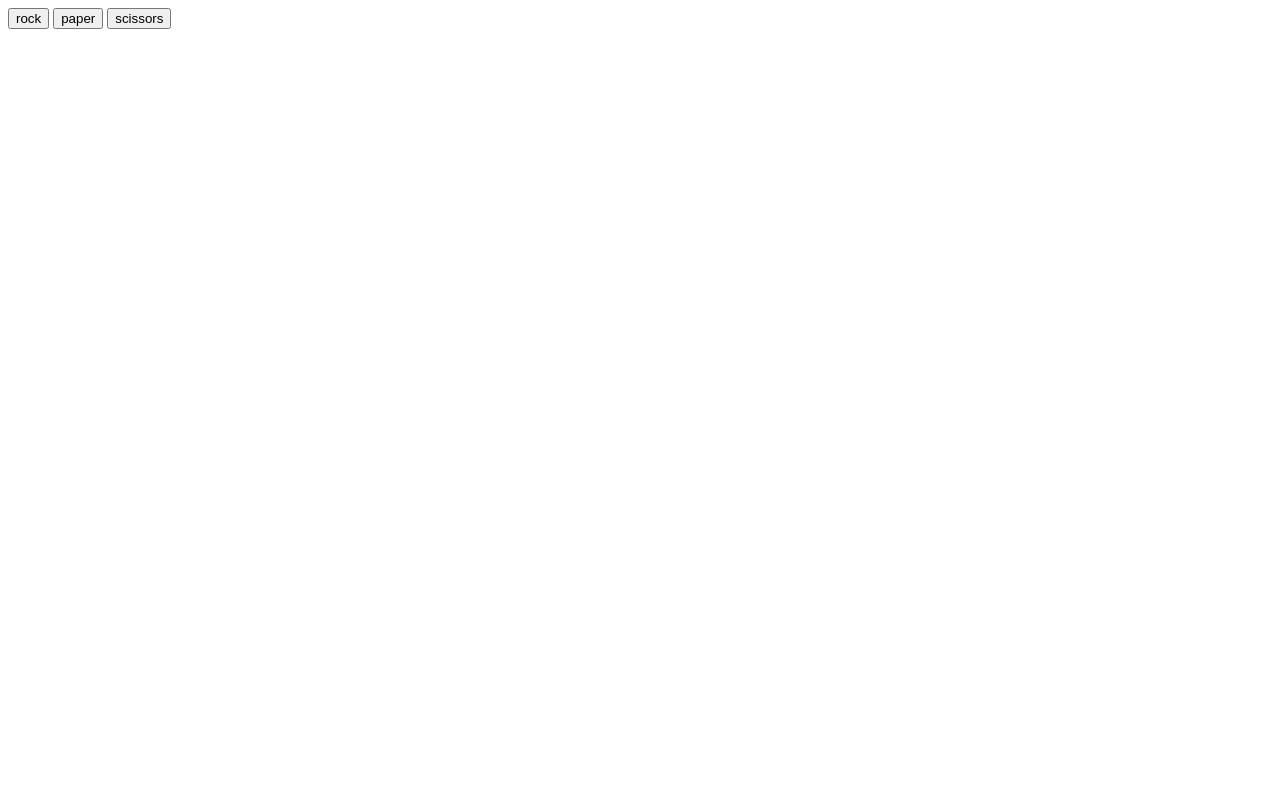
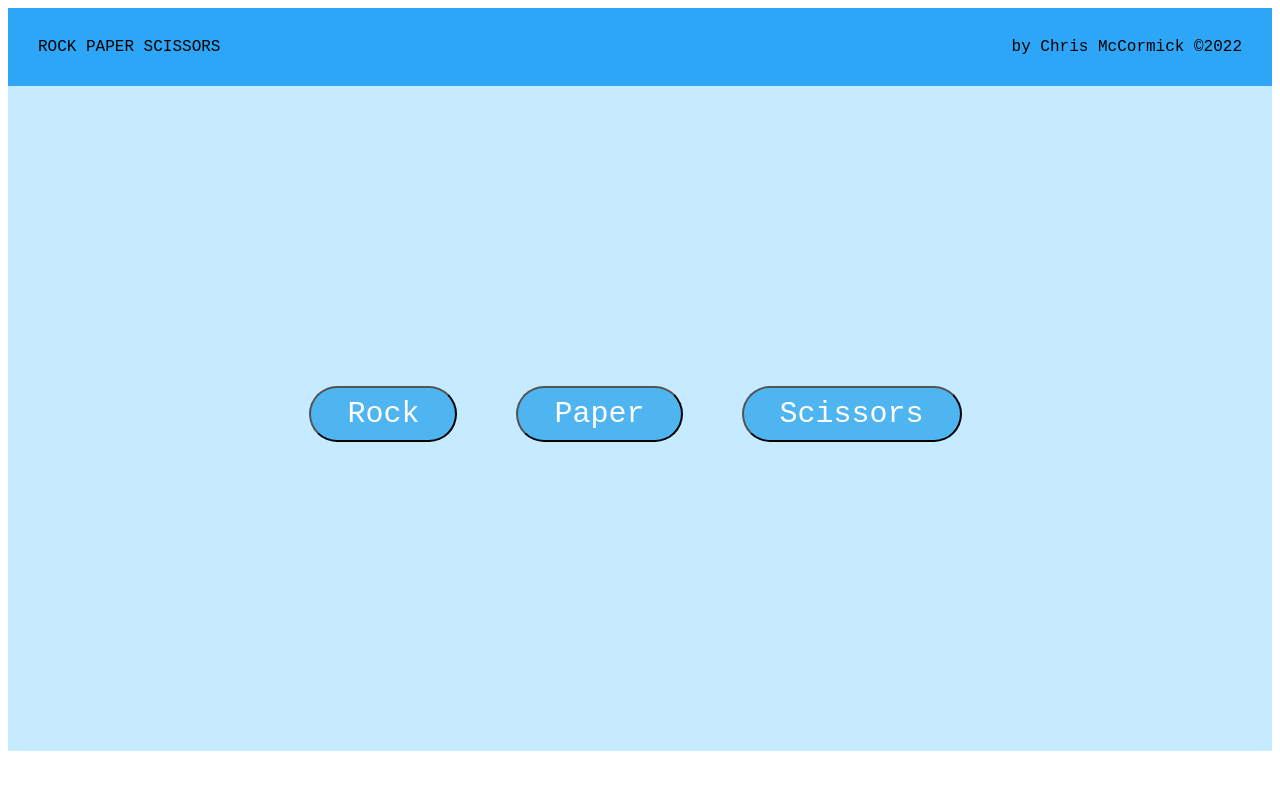
Before and after one commit to c-mccormick007/Classic-RPS, a plain HTML site: page index.html in a window 1280 px wide. Drawn offline with Linux system fonts and the light colour scheme.

Commit message:
add styles to the website

```diff
--- a/index.html
+++ b/index.html
@@ -2,12 +2,23 @@
 <html lang="en">
   <head>
     <meta charset="UTF-8">
+    <link rel="stylesheet" href="style.css">
     <title>Rock Paper Scissors</title>
   </head>
   <body>
-    <button class="gameBtn" value="rock">rock</button>
-    <button class="gameBtn" value="paper">paper</button>
-    <button class="gameBtn" value="scissors">scissors</button>
-	<script src="index.js"></script>
+    <div class="header">
+      <div class="logo headertext">ROCK PAPER SCISSORS</div>
+      <div class="author headertext">by Chris McCormick ©2022</div>
+    </div>
+
+
+    <div class="container">
+
+      <button class="gameBtn" value="rock">Rock</button>
+      <button class="gameBtn" value="paper">Paper</button>
+      <button class="gameBtn" value="scissors">Scissors</button>
+	  </div>
+
+    <script src="index.js"></script>
   </body>
 </html>
--- a/index.js
+++ b/index.js
@@ -38,7 +38,6 @@ let result = "";
 for (let i = 0; i < buttons.length; i++){
     buttons[i].addEventListener('click', () => {
         result = playRound(buttons[i].value,computerPlay());
-        console.log(result);
     });
 }
 /* function game(){
--- /dev/null
+++ b/style.css
@@ -0,0 +1,48 @@
+
+.header {
+    padding: 30px;
+    background-color: #2da6f7;
+    display: flex;
+    align-items: center;
+    justify-content: space-between;
+}
+
+body{
+    font-family: "Lucidia Console", "Courier New", monospace;
+}
+
+.container{
+    display: flex;
+    align-items: center;
+    justify-content: center;
+    flex-wrap: wrap;
+    padding: 100px;
+    padding-top: 300px;
+    padding-bottom: 300px;
+    gap: 50px;
+    background-color: #c6eaff;
+}
+
+.gameBtn{
+    display:inline-block;
+    padding:0.3em 1.2em;
+    margin:0 0.3em 0.3em 0;
+    border-radius:2em;
+    box-sizing: border-box;
+    text-decoration:none;
+    color:#FFFFFF;
+    background-color:#4eb5f1;
+    text-align:center;
+    transition: all 0.2s;
+    font-size: 30px;
+    font-family: "Lucidia Console", "Courier New", monospace;
+    }
+    .gameBtn:hover{
+    background-color:#4095c6;
+    }
+    @media all and (max-width:30em){
+    .gameBtn{
+    display:block;
+    margin:0.2em auto;
+    }
+}
```
